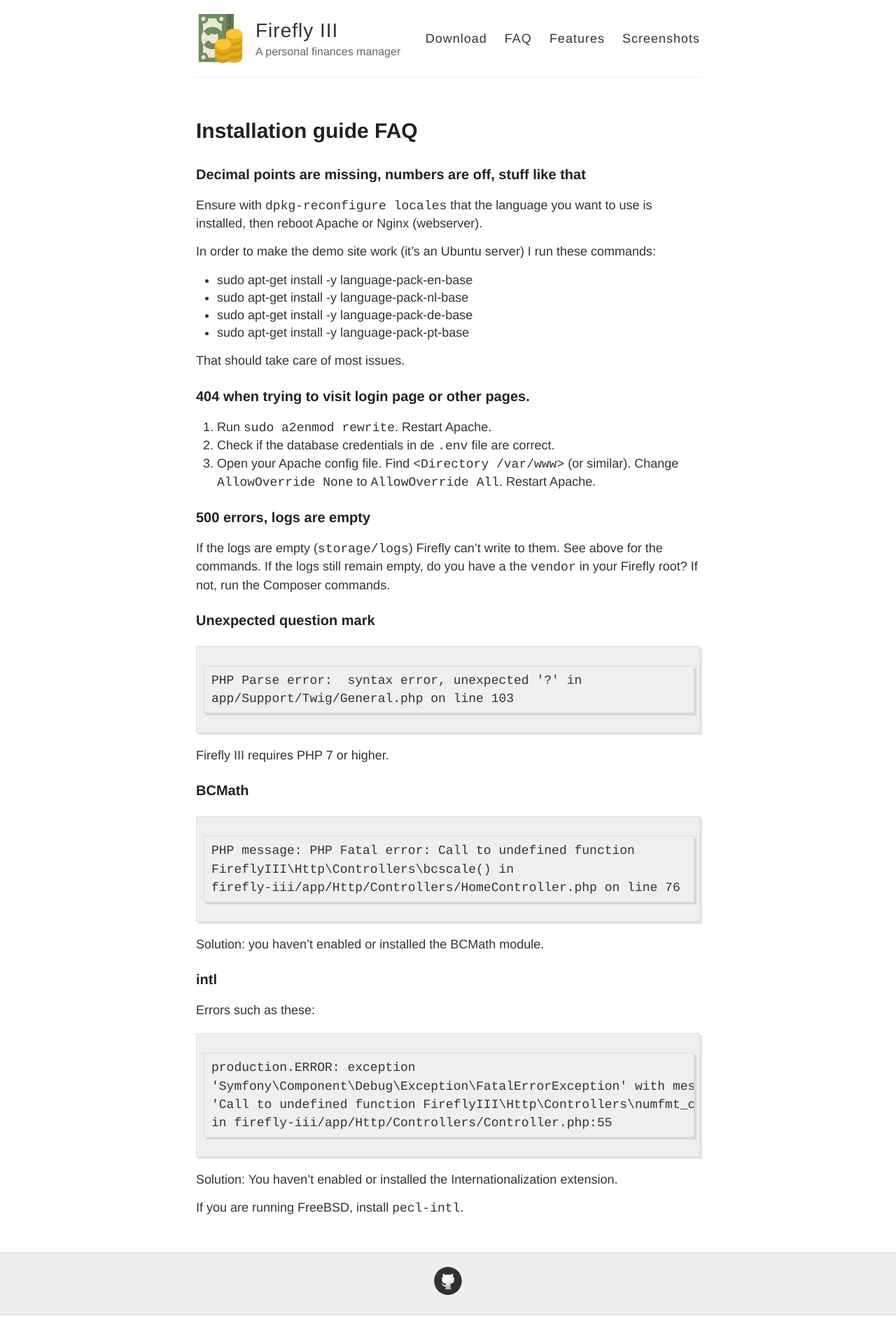
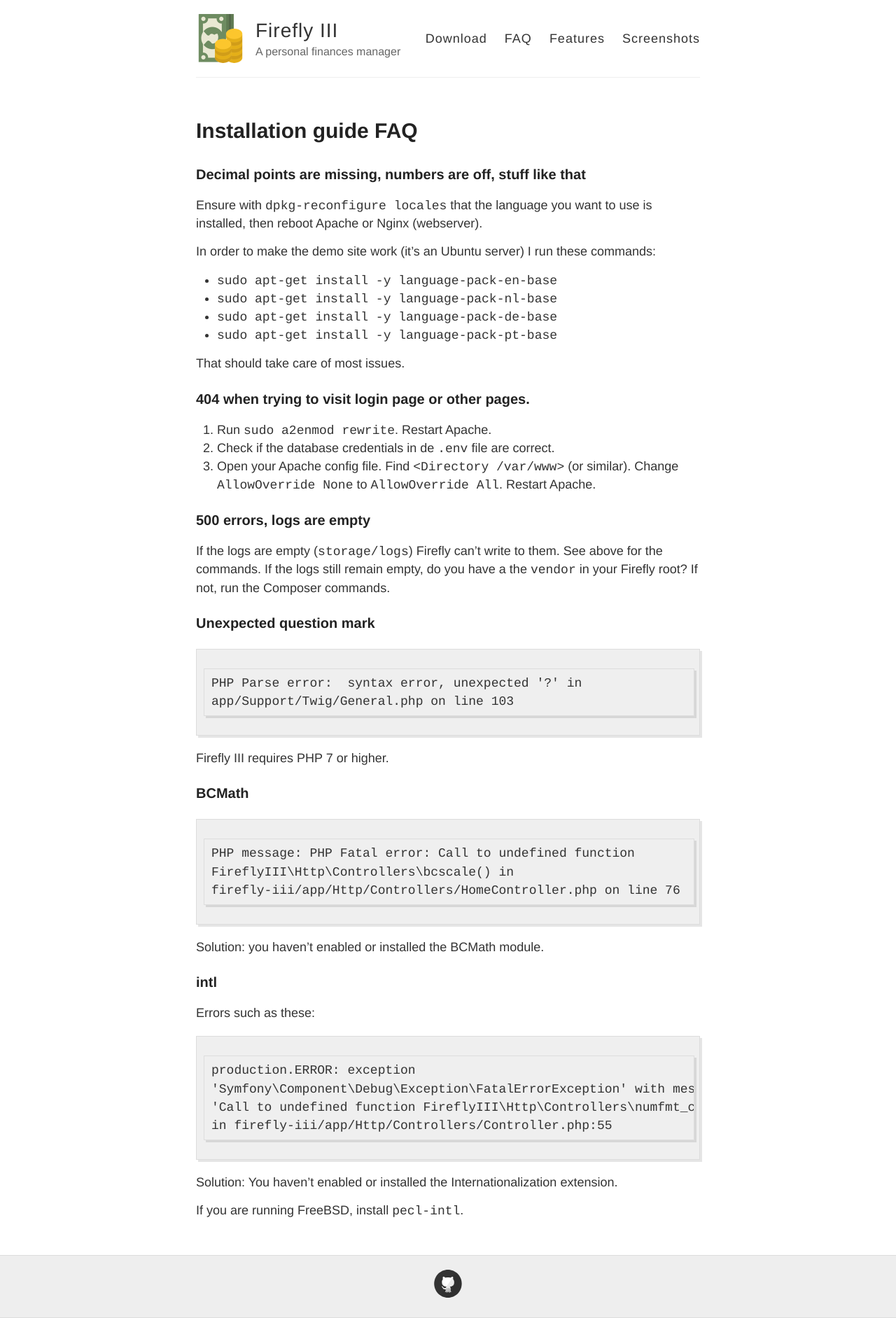
Before and after one commit to firefly-iii/firefly-iii.org, a Jekyll site: the page built from installation-guide-faq.md, in a window 1280 px wide. Shown: the whole page at 70% size. Built offline with Jekyll 4.4.1, drawn with Linux system fonts in a browser that asks for light colours.

Commit message:
Add code tags.

```diff
--- a/installation-guide-faq.md
+++ b/installation-guide-faq.md
@@ -10,10 +10,10 @@ Ensure with `dpkg-reconfigure locales` that the language you want to use is inst
 
 In order to make the demo site work (it's an Ubuntu server) I run these commands:
 
-* sudo apt-get install -y language-pack-en-base
-* sudo apt-get install -y language-pack-nl-base
-* sudo apt-get install -y language-pack-de-base
-* sudo apt-get install -y language-pack-pt-base
+* `sudo apt-get install -y language-pack-en-base`
+* `sudo apt-get install -y language-pack-nl-base`
+* `sudo apt-get install -y language-pack-de-base`
+* `sudo apt-get install -y language-pack-pt-base`
 
 That should take care of most issues.
 
```
